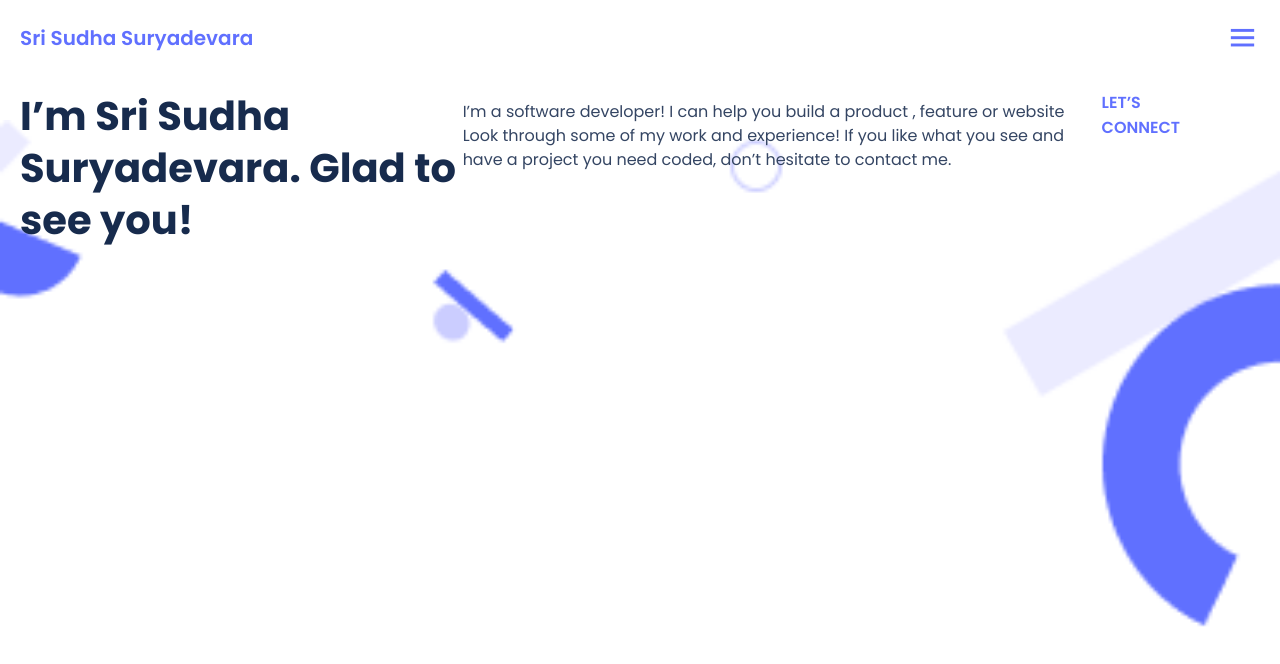
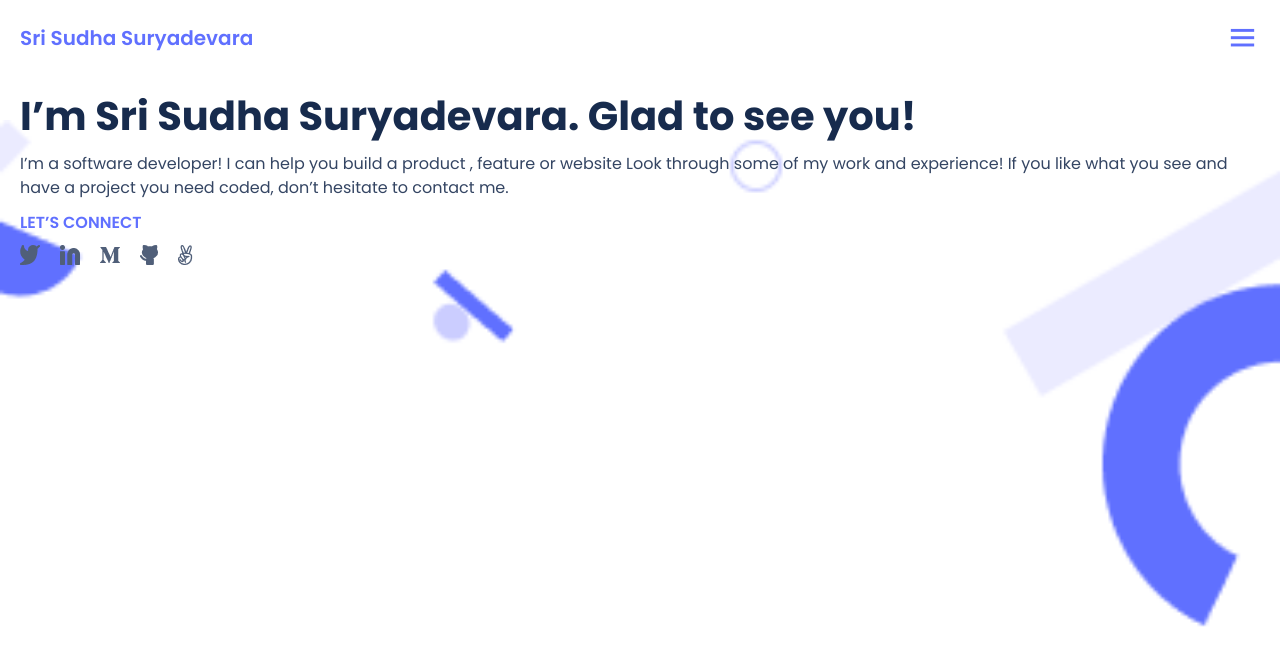
Before and after one commit to Srilearns/Portfolio-Website-Mobile-First, a website: page index.html in a window 1280 px wide. Drawn offline with nearby package versions, Linux system fonts and the light colour scheme.

Commit message:
updated index.html and styles.css files as per the suggestions of reviewer

```diff
--- a/index.html
+++ b/index.html
@@ -37,7 +37,7 @@
             <div class="container">
                 <div class="hero-text">
                     <h1>I’m Sri Sudha Suryadevara.
-                        Glad to see you!</h1><br>
+                        Glad to see you!</h1>
                     <p>I’m a software developer! I can help you build a product , feature or website Look through some
                         of my
                         work and experience! If you like what you see and have a project you need coded, don’t hesitate
--- a/styles.css
+++ b/styles.css
@@ -71,7 +71,8 @@ p {
 }
 
 .hero-text {
-  display: flex;
+  height: 120px;
+  justify-content: flex-start;
 }
 
 .hero-text h1 {
```
